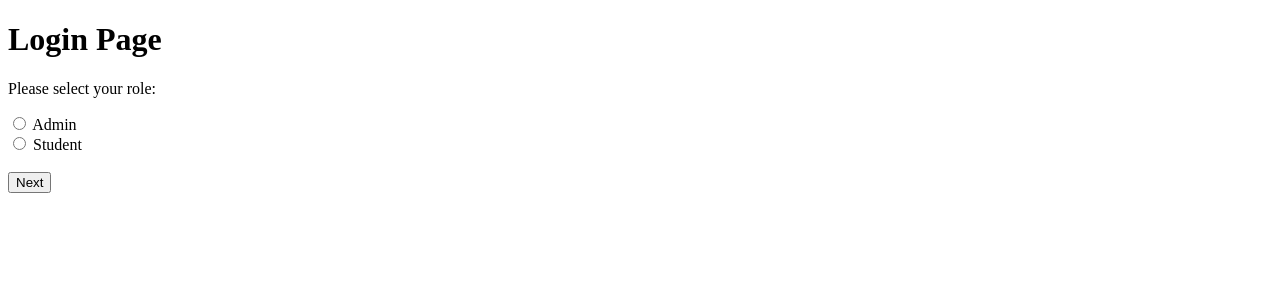
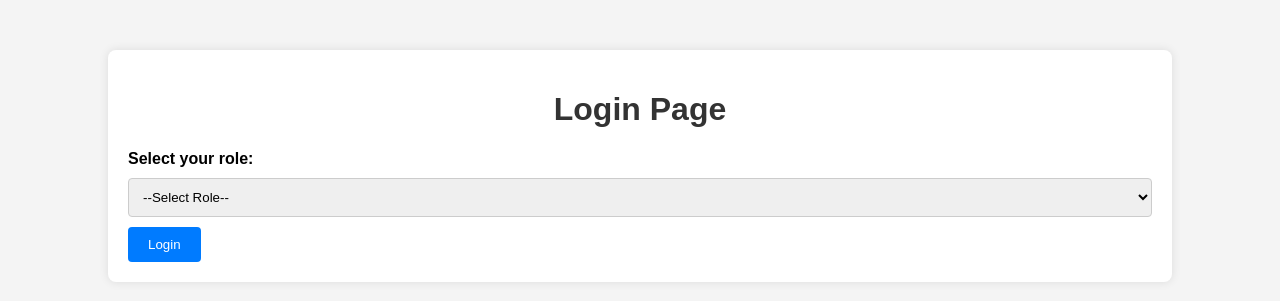
Before and after one commit to FloSoftwareDev/Projectweek_2_K3, a PHP site: page / in a window 1280 px wide. Shown: the top 301 px of the page. Run offline with PHP 8.4, Linux system fonts and the light colour scheme.

Commit message:
changed up basically everything for the better

```diff
--- a/index.html
+++ /dev/null
@@ -1,20 +0,0 @@
-<!DOCTYPE html>
-<html lang="en">
-<head>
-    <meta charset="UTF-8">
-    <meta name="viewport" content="width=device-width, initial-scale=1.0">
-    <title>Quiz Application</title>
-</head>
-<body>
-    <h1>Login Page</h1>
-    <form action="login.php" method="post">
-        <p>Please select your role:</p>
-        <input type="radio" id="admin" name="role" value="1" required>
-        <label for="admin">Admin</label><br>
-        <input type="radio" id="student" name="role" value="2">
-        <label for="student">Student</label><br><br>
-
-        <button type="submit">Next</button>
-    </form>
-</body>
-</html>
--- /dev/null
+++ b/index.php
@@ -0,0 +1,73 @@
+<?php
+session_start();
+if ($_SERVER['REQUEST_METHOD'] === 'POST') {
+    $role = $_POST['role'];
+    if ($role == 'admin') {
+        $username = $_POST['username'];
+        $password = $_POST['password'];
+        if ($username == 'admin' && $password == 'password123') {
+            $_SESSION['role'] = 'admin';
+            header('Location: admin_dashboard.php');
+            exit();
+        } else {
+            $error = "Invalid Admin Credentials.";
+        }
+    } elseif ($role == 'student') {
+        $studentName = $_POST['studentName'];
+        if (!empty($studentName)) {
+            $_SESSION['role'] = 'student';
+            $_SESSION['studentName'] = $studentName;
+            header('Location: student_quiz.php');
+            exit();
+        } else {
+            $error = "Please enter your name.";
+        }
+    }
+}
+?>
+<!DOCTYPE html>
+<html lang="en">
+<head>
+    <meta charset="UTF-8">
+    <meta name="viewport" content="width=device-width, initial-scale=1.0">
+    <link rel="stylesheet" href="style.css">
+    <title>Login Page</title>
+</head>
+<body>
+<div class="container">
+    <h1>Login Page</h1>
+    <?php if (!empty($error)): ?>
+        <p style="color: red;"><?= $error ?></p>
+    <?php endif; ?>
+    <form method="POST">
+        <label for="role">Select your role:</label>
+        <select id="role" name="role" required>
+            <option value="">--Select Role--</option>
+            <option value="admin">Admin</option>
+            <option value="student">Student</option>
+        </select>
+        <div id="admin-fields" style="display: none;">
+            <label for="username">Admin Username:</label>
+            <input type="text" id="username" name="username">
+            <label for="password">Admin Password:</label>
+            <input type="password" id="password" name="password">
+        </div>
+        <div id="student-fields" style="display: none;">
+            <label for="studentName">Student Name:</label>
+            <input type="text" id="studentName" name="studentName">
+        </div>
+        <button type="submit">Login</button>
+    </form>
+</div>
+<script>
+    const roleSelect = document.getElementById('role');
+    const adminFields = document.getElementById('admin-fields');
+    const studentFields = document.getElementById('student-fields');
+
+    roleSelect.addEventListener('change', () => {
+        adminFields.style.display = roleSelect.value === 'admin' ? 'block' : 'none';
+        studentFields.style.display = roleSelect.value === 'student' ? 'block' : 'none';
+    });
+</script>
+</body>
+</html>
--- /dev/null
+++ b/style.css
@@ -0,0 +1,66 @@
+body {
+    font-family: Arial, sans-serif;
+    margin: 0;
+    padding: 0;
+    background-color: #f4f4f4;
+}
+
+.container {
+    width: 80%;
+    margin: 50px auto;
+    background: #fff;
+    padding: 20px;
+    border-radius: 8px;
+    box-shadow: 0 0 10px rgba(0, 0, 0, 0.1);
+}
+
+h1, h2 {
+    text-align: center;
+    color: #333;
+}
+
+button {
+    background-color: #007bff;
+    color: white;
+    border: none;
+    padding: 10px 20px;
+    border-radius: 4px;
+    cursor: pointer;
+}
+
+button:hover {
+    background-color: #0056b3;
+}
+
+input[type="text"], input[type="password"], select {
+    width: 100%;
+    padding: 10px;
+    margin: 10px 0;
+    border: 1px solid #ccc;
+    border-radius: 4px;
+}
+
+label {
+    font-weight: bold;
+}
+
+table {
+    width: 100%;
+    border-collapse: collapse;
+    margin: 20px 0;
+}
+
+table, th, td {
+    border: 1px solid #ccc;
+    padding: 10px;
+    text-align: left;
+}
+
+th {
+    background-color: #007bff;
+    color: white;
+}
+
+td {
+    background-color: #f9f9f9;
+}
```
Also changed, not shown: admin_dashboard.php (+24 -18 lines), admin_login.php (deleted, +0 -20 lines), login.php (deleted, +0 -14 lines), quiz.php (deleted, +0 -44 lines), student_login.php (deleted, +0 -17 lines), student_quiz.php (added, +56 -0 lines).
